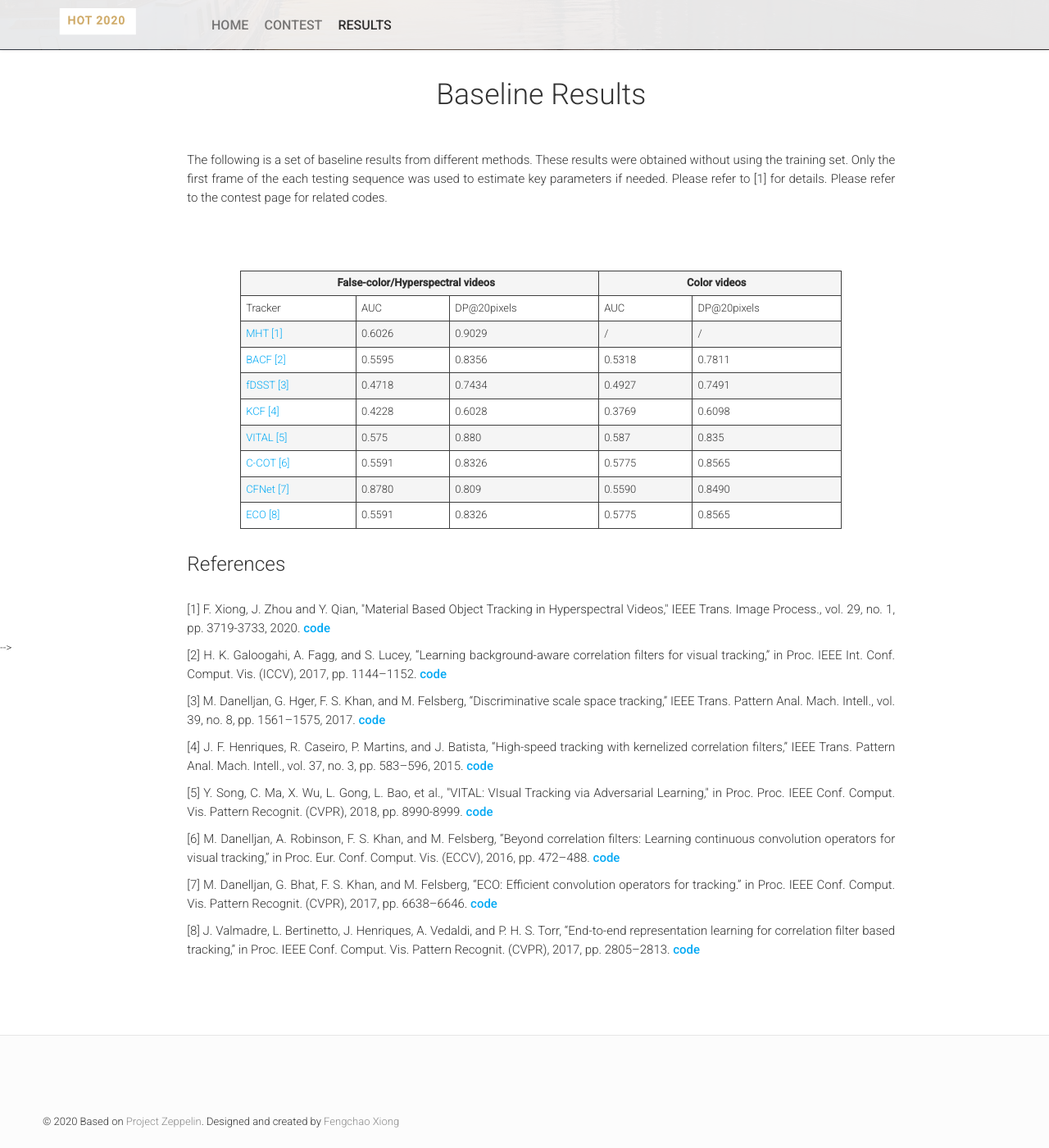
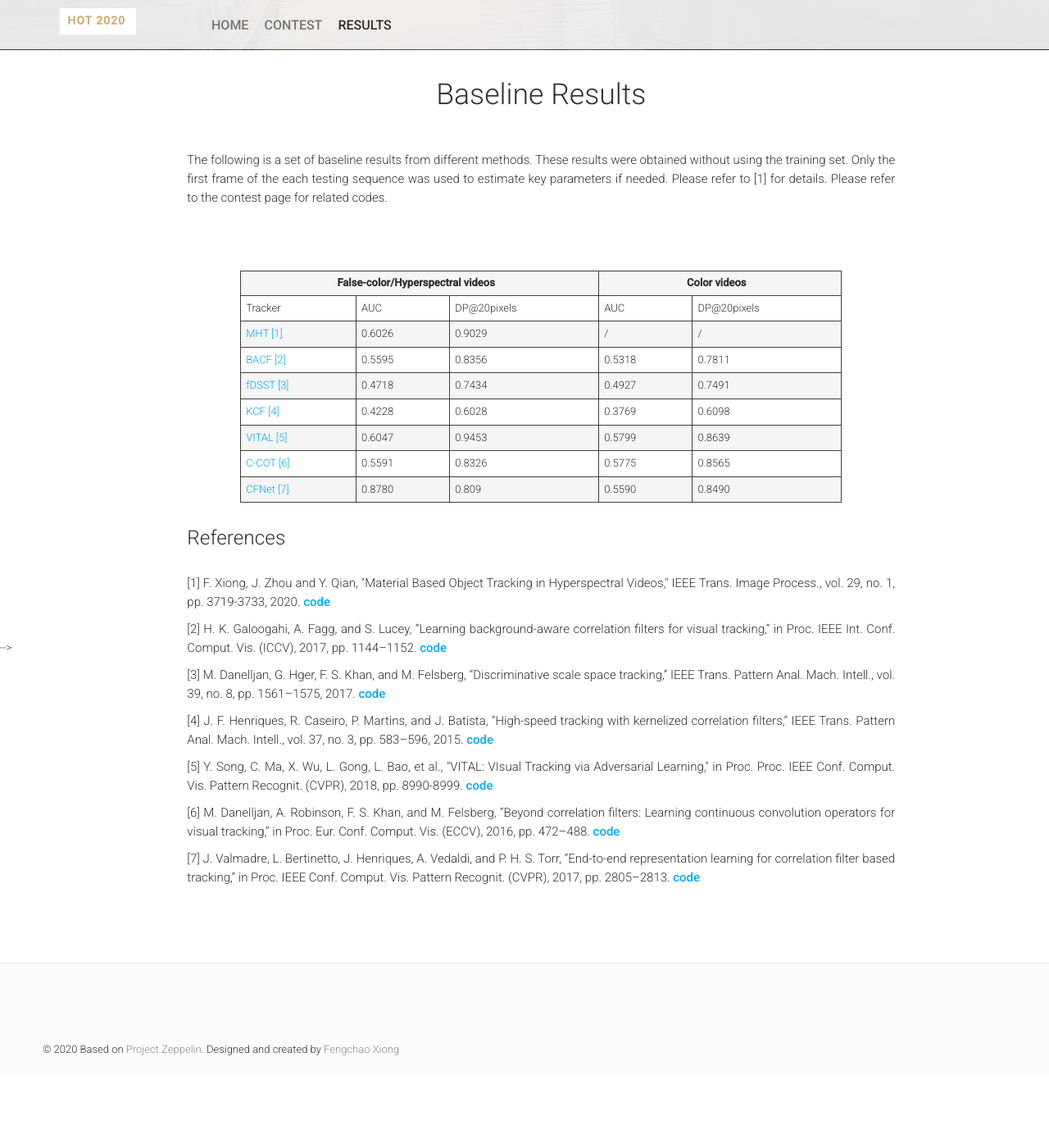
Before and after one commit to csprojectcode/csprojectcode.github.io, a Jekyll site: the page built from result.html, in a window 1280 px wide and 1400 px high, scrolled down 339 px. Shown: the whole window at 82% size. Built offline with Jekyll 4.4.1, drawn with Linux system fonts in a browser that asks for light colours; comment, search, counter and statistics services are not loaded; after the commit the page ends 1651 px from its top, so only the background shows below that.

Commit message:
Update schedule.html

```diff
--- a/_includes/schedule.html
+++ b/_includes/schedule.html
@@ -83,10 +83,10 @@ table.dataintable tr:nth-child(even) {
                         </tr>
                         <tr>
                         <td class="tracker"><a href="#VITAL">VITAL [5]</a></td>
-                        <td>0.575</td>
-                        <td>0.880</td>
-                        <td>0.587</td>
-                        <td>0.835</td>
+                        <td>0.6047</td>
+                        <td>0.9453</td>
+                        <td>0.5799</td>
+                        <td>0.8639</td>
                         </tr>
                         <tr>
                         <td class="tracker"><a href="#CCOT">C-COT [6]</a></td>
@@ -102,13 +102,13 @@ table.dataintable tr:nth-child(even) {
                         <td>0.5590</td>
                         <td>0.8490</td>
                         </tr>
-                        <tr>
+                        <!-- <tr>
                         <td class="tracker"><a href="#ECO">ECO [8]</a></td>
                         <td>0.5591</td>
                         <td>0.8326</td>
                         <td>0.5775</td>
                         <td>0.8565</td>
-                        </tr>
+                        </tr>   -->
                     </table>
         <h6 style="white-space: normal; margin-top: 30px;"><span style="text-indent: 0; ">References</span>
              </h6>
@@ -151,14 +151,16 @@ table.dataintable tr:nth-child(even) {
             </p>
 
             <p style="white-space: normal; text-indent: 0em;">
-            <p name="ECO">[7] M. Danelljan, G. Bhat, F. S. Khan, and M. Felsberg, “ECO: Efficient convolution operators for tracking.”
+                        <p name="CFNet">[7] J. Valmadre, L. Bertinetto, J. Henriques, A. Vedaldi, and P. H. S. Torr, “End-to-end representation
+            learning for correlation filter based tracking,” in Proc. IEEE Conf. Comput. Vis. Pattern Recognit. (CVPR), 2017, pp. 2805–2813. <a href="https://github.com/bertinetto/cfnet" style="font-weight: 500;">code</a></p>
+            </p>
+
+   <!--          <p style="white-space: normal; text-indent: 0em;">
+            <p name="ECO">[8] M. Danelljan, G. Bhat, F. S. Khan, and M. Felsberg, “ECO: Efficient convolution operators for tracking.”
             in Proc. IEEE Conf. Comput. Vis. Pattern Recognit. (CVPR), 2017, pp. 6638–6646. <a href="https://github.com/martin-danelljan/ECO" style="font-weight: 500;">code</a></p>
             </p>
+              -->
 
-            <p style="white-space: normal; text-indent: 0em;">
-                        <p name="CFNet">[8] J. Valmadre, L. Bertinetto, J. Henriques, A. Vedaldi, and P. H. S. Torr, “End-to-end representation
-            learning for correlation filter based tracking,” in Proc. IEEE Conf. Comput. Vis. Pattern Recognit. (CVPR), 2017, pp. 2805–2813. <a href="https://github.com/bertinetto/cfnet" style="font-weight: 500;">code</a></p>
-            </p>
             </div>
                     </article>
         </div>
```
